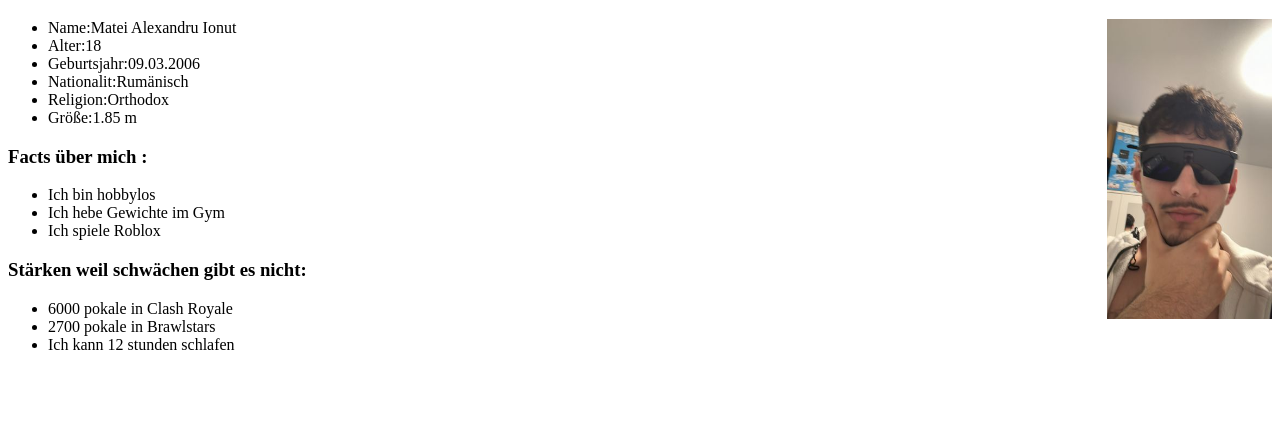
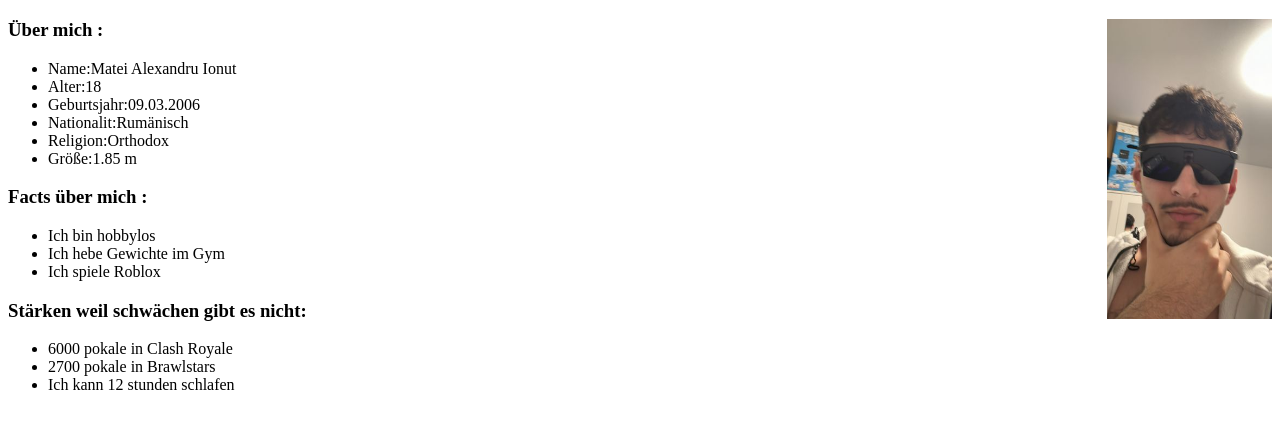
Before and after one commit to MATEIAlexandru123/sj24-25-34aaif-wmc, a plain HTML site: page 2024-10-10/index.html in a window 1280 px wide. Shown: the part 61-490 px from the top of the page. Drawn offline with Linux system fonts and the light colour scheme.

Commit message:
bomboclAT

```diff
--- a/2024-10-10/index.html
+++ b/2024-10-10/index.html
@@ -14,6 +14,7 @@
         <h1>Biographie </h1>
     </div>
     <img src="ich.jpg" alt="Bild" width="165" height="300">
+    <h3> Über mich :</h3>
     <ul>
         <li>Name:Matei Alexandru Ionut </li>
         <li>Alter:18</li>
--- a/2024-10-10/style.css
+++ b/2024-10-10/style.css
@@ -1,12 +1,8 @@
-.titel{
+.titel {
     text-align: center;
 
 }
-body{
-    border-width: 2px;
-    border-color: black;
-    border-radius: 2px;
-}
-img{
+
+img {
     float: right;
 }
```
